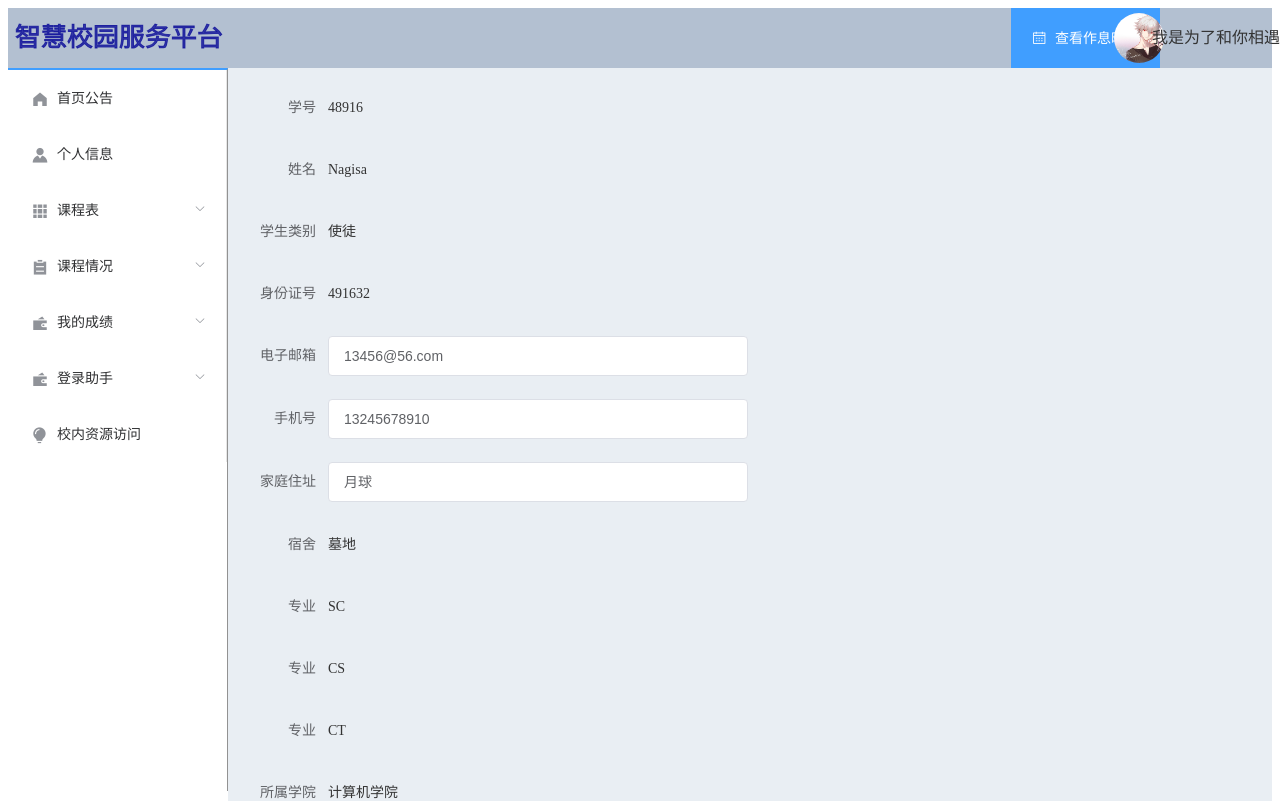
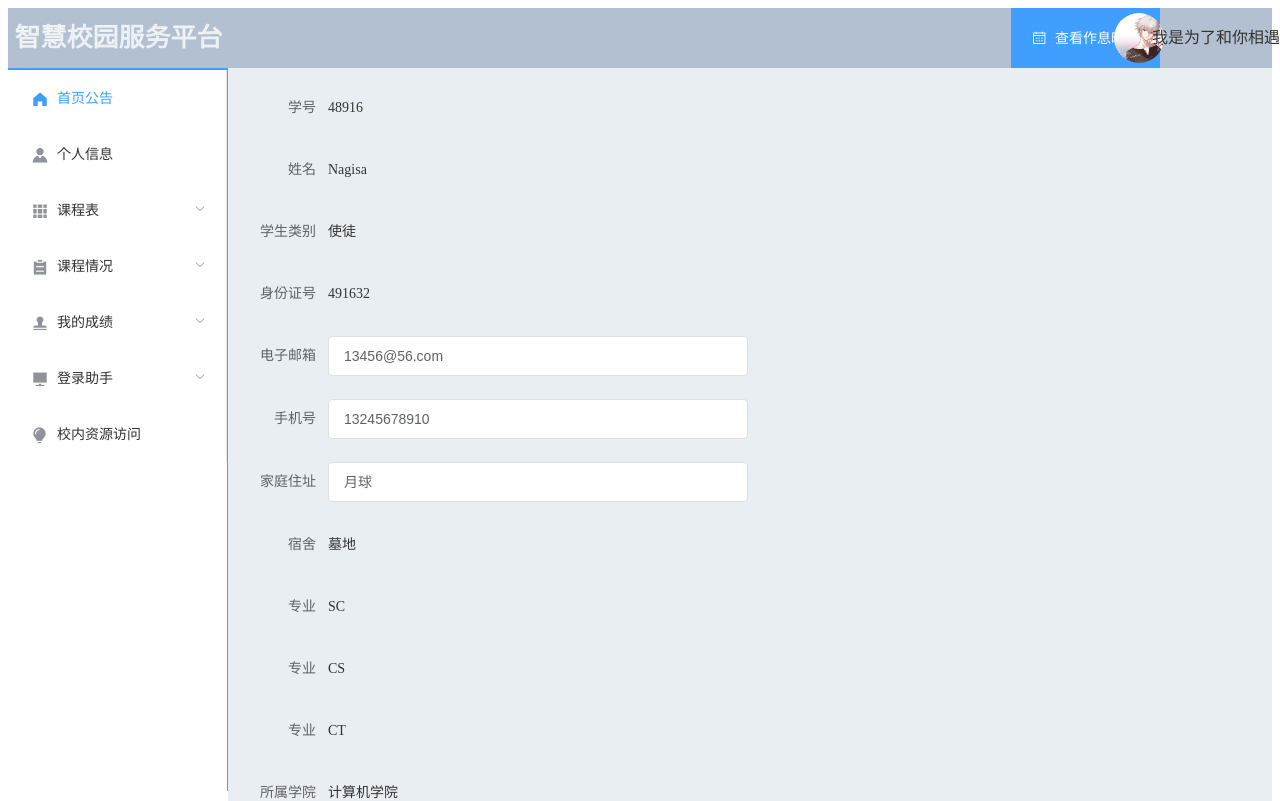
Before and after one commit to Mephistopher/SmartCampusServicePlatformVue, a Vue app: page /#/home/showinfo in a window 1280 px wide. Shown: the top 801 px of the page. Built offline with nearby package versions, Linux system fonts and the light colour scheme.

Commit message:
侧边栏的active-text-color可以正常工作了

```diff
--- a/src/components/header/HeaderBar.vue
+++ b/src/components/header/HeaderBar.vue
@@ -6,8 +6,8 @@
               font-size: 26px;
               width: 100%;text-align: center;
               color: rgba(0, 0, 0, 0.1) !important;
-              -webkit-text-stroke: 1px rgba(0, 0, 150, 0.7);
-              -webkit-text-fill-color: rgba(0, 0, 150, 0.7);
+              -webkit-text-stroke: 1px rgba(255,255,255, 0.7);
+              -webkit-text-fill-color: rgba(255,255,255, 0.7);
               -webkit-background-clip: text;">
           智慧校园服务平台
         </span>
--- a/src/components/sidebar/SideBar.vue
+++ b/src/components/sidebar/SideBar.vue
@@ -5,68 +5,69 @@
           :collapse="isCollapse"
           default-active="1"
           class="el-menu-vertical-demo"
-          background-color="transparent"
-          active-text-color="#409BFF"
+          text-color="#333333"
+          background-color="#FFFFFF"
+          active-text-color="#409EFF"
           :unique-opened="true"
           @open="handleOpen"
           @close="handleClose">
-        <el-menu-item @click="toHome">
+        <el-menu-item index="1" @click="toHome">
             <i class="el-icon-s-home"></i>
             <span>首页公告</span>
         </el-menu-item>
 
-        <el-menu-item @click="showInfo">
+        <el-menu-item index="2" @click="showInfo">
             <i class="el-icon-s-custom"></i>
             <span>个人信息</span>
         </el-menu-item>
 
-        <el-submenu index="2">
+        <el-submenu index="3">
           <template slot="title">
             <i class="el-icon-s-grid"></i>
             <span>课程表</span>
           </template>
           <el-menu-item-group>
-            <el-menu-item index="4-1" @click="createAnnounce">查看课表</el-menu-item>
-            <el-menu-item index="4-2" @click="showAnnounce">课程信息查询</el-menu-item>
+            <el-menu-item index="3-1" @click="createAnnounce">查看课表</el-menu-item>
+            <el-menu-item index="3-2" @click="showAnnounce">课程信息查询</el-menu-item>
           </el-menu-item-group>
         </el-submenu>
 
-        <el-submenu index="3">
+        <el-submenu index="4">
           <template slot="title">
             <i class="el-icon-s-order"></i>
             <span>课程情况</span>
           </template>
           <el-menu-item-group>
-            <el-menu-item index="2-1" @click="createTask">已修读学分</el-menu-item>
-            <el-menu-item index="2-2" @click="showTask">不及格课程情况</el-menu-item>
-            <el-menu-item index="2-3" @click="myTaskSubmitRecord">查看选课情况</el-menu-item>
-          </el-menu-item-group>
-        </el-submenu>
-
-        <el-submenu index="4">
-          <template slot="title">
-            <i class="el-icon-s-finance"></i>
-            <span>我的成绩</span>
-          </template>
-          <el-menu-item-group>
-            <el-menu-item index="3-1" @click="createProject">成绩查询</el-menu-item>
-            <el-menu-item index="3-2" @click="projectList">补考重修成绩</el-menu-item>
+            <el-menu-item index="4-1" @click="createTask">已修读学分</el-menu-item>
+            <el-menu-item index="4-2" @click="showTask">不及格课程情况</el-menu-item>
+            <el-menu-item index="4-3" @click="myTaskSubmitRecord">查看选课情况</el-menu-item>
           </el-menu-item-group>
         </el-submenu>
 
         <el-submenu index="5">
           <template slot="title">
-            <i class="el-icon-s-finance"></i>
+            <i class="el-icon-s-check"></i>
+            <span>我的成绩</span>
+          </template>
+          <el-menu-item-group>
+            <el-menu-item index="5-1" @click="createProject">成绩查询</el-menu-item>
+            <el-menu-item index="5-2" @click="projectList">补考重修成绩</el-menu-item>
+          </el-menu-item-group>
+        </el-submenu>
+
+        <el-submenu index="6">
+          <template slot="title">
+            <i class="el-icon-s-platform"></i>
             <span>登录助手</span>
           </template>
           <el-menu-item-group>
-            <el-menu-item index="3-1" @click="createProject">登录教务系统</el-menu-item>
-            <el-menu-item index="3-2" @click="projectList">登录迎新系统</el-menu-item>
+            <el-menu-item index="6-1" @click="createProject">登录教务系统</el-menu-item>
+            <el-menu-item index="6-2" @click="projectList">登录迎新系统</el-menu-item>
           </el-menu-item-group>
         </el-submenu>
 
 
-        <el-menu-item>
+        <el-menu-item index="7">
           <div style="height: 100%;width: 100%"
                @click="toConferenceModel">
             <i class="el-icon-s-opportunity"></i>
@@ -105,7 +106,7 @@ export default {
   data() {
     return {
       showInfoPath: '/home/showinfo',
-      homePath: '/home',
+      homePath: '/home/noticeandnews',
       isShowAnnounce: true,
 
       createGroupPath: '/index/creategroup',
@@ -193,7 +194,7 @@ export default {
   height: calc(100vh - 79px);
   overflow: hidden;
   position: relative;
-  border-bottom: 0px;
+  border-bottom: 0;
   border-top: 2px solid #409EFF;
   border-right: 1px solid rgba(100, 100, 100, 0.7);
 }
@@ -204,12 +205,11 @@ export default {
   width: 100%;
   top: 0;
   left: 0;
-  bottom: 0px;
+  bottom: 0;
   overflow-y: hidden;
   overflow-x: hidden;
 }
 .sidebar-menu::-webkit-scrollbar {
   display: none;
 }
-/*.el-menu-item*/
 </style>
--- a/src/router/index.js
+++ b/src/router/index.js
@@ -3,6 +3,7 @@ import VueRouter from 'vue-router'
 import HomeBody from "@/views/Home/HomeBody";
 import LoginIndex from "@/views/Login/LoginIndex";
 import ShowInfoView from "@/views/ShowInfoView";
+import NoticeAndNews from "@/views/NoticeAndNews";
 
 Vue.use(VueRouter)
 
@@ -10,18 +11,26 @@ const routes = [
   {
     path: '/home',
     name: 'home',
-    component: HomeBody
+    component: HomeBody,
+    children: [
+      {
+        path: '/home/showinfo',
+        name: 'showinfo',
+        component: ShowInfoView
+      },
+      {
+        path: '/home/noticeandnews',
+        name: 'noticeandnews',
+        component: NoticeAndNews
+      }
+    ]
   },
   {
     path: '/',
     name: 'login',
     component: LoginIndex
   },
-  {
-    path: '/home/showinfo',
-    name: 'showinfo',
-    component: ShowInfoView
-  },
+
 ]
 
 const router = new VueRouter({
--- a/src/views/Home/HomeBody.vue
+++ b/src/views/Home/HomeBody.vue
@@ -7,14 +7,7 @@
       <el-container>
         <HomeAside/>
         <el-main>
-          <el-row :gutter="10">
-            <el-col :span="12">
-              <NoticeWindow/>
-            </el-col>
-            <el-col :span="12">
-              <NewsWindow/>
-            </el-col>
-          </el-row>
+          <router-view/>
         </el-main>
       </el-container>
     </el-container>
@@ -27,8 +20,6 @@
 import HomeAside from "@/views/Home/HomeAside";
 import FooterCard from "@/components/footer/FooterCard";
 import HeaderBar from "@/components/header/HeaderBar";
-import NoticeWindow from "@/components/notice/NoticeWindow"
-import NewsWindow from "@/components/notice/NewsWindow";
 
 export default {
   name: "HomeBody",
@@ -36,8 +27,6 @@ export default {
     FooterCard,
     HomeAside,
     HeaderBar,
-    NoticeWindow,
-    NewsWindow,
   }
 }
 </script>
--- /dev/null
+++ b/src/views/NoticeAndNews.vue
@@ -0,0 +1,28 @@
+<template>
+  <el-row :gutter="10">
+    <el-col :span="12">
+      <NoticeWindow/>
+    </el-col>
+    <el-col :span="12">
+      <NewsWindow/>
+    </el-col>
+  </el-row>
+</template>
+
+<script>
+
+import NoticeWindow from "@/components/notice/NoticeWindow"
+import NewsWindow from "@/components/notice/NewsWindow";
+
+export default {
+  name: "NoticeAndNews",
+  components: {
+    NoticeWindow,
+    NewsWindow,
+  }
+}
+</script>
+
+<style scoped>
+
+</style>
--- a/src/views/ShowInfoView.vue
+++ b/src/views/ShowInfoView.vue
@@ -1,33 +1,16 @@
 <template>
   <div>
-    <el-container>
-      <el-header>
-        <HeaderBar/>
-      </el-header>
-      <el-container>
-        <HomeAside/>
-        <el-main>
-          <ShowInfo/>
-        </el-main>
-      </el-container>
-    </el-container>
-    <FooterCard style="height: 230px"/>
+    <ShowInfo/>
   </div>
 
 </template>
 
 <script>
-import HomeAside from "@/views/Home/HomeAside";
-import FooterCard from "@/components/footer/FooterCard";
-import HeaderBar from "@/components/header/HeaderBar";
 import ShowInfo from "@/components/showinfo/ShowInfo";
 
 export default {
   name: "HomeBody",
   components: {
-    FooterCard,
-    HomeAside,
-    HeaderBar,
     ShowInfo
   }
 }
```
